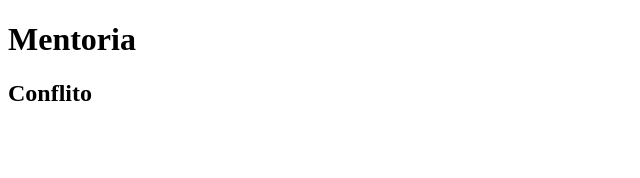
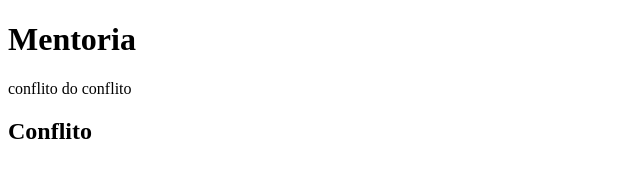
Before and after one commit to leo-torrez/mentoria-git, a plain HTML site: page index.html in a window 1280 px wide. Shown: the whole page, without its empty margins (0-640 px from the left). Drawn offline with Linux system fonts and the light colour scheme.

Commit message:
conflito entre os H's

```diff
--- a/index.html
+++ b/index.html
@@ -10,6 +10,7 @@
 <body>
     <div>
         <h1>Mentoria</h1>
+        <p>conflito do conflito</p>
         <h2>Conflito</h2>
     </div>
 </body>
```
